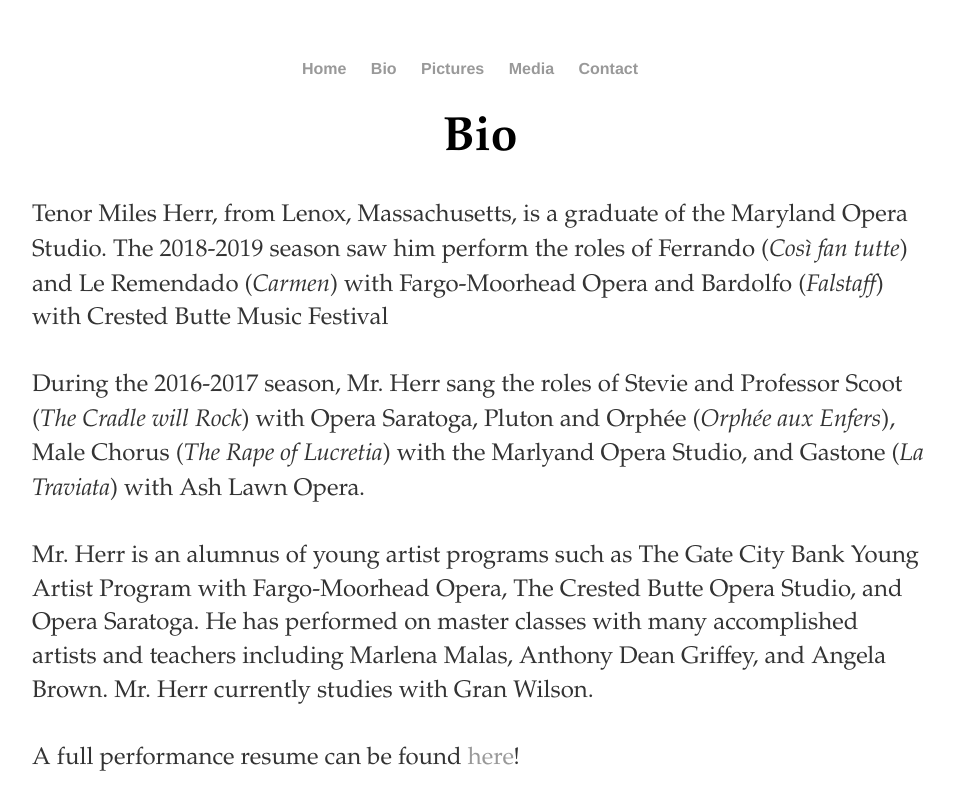
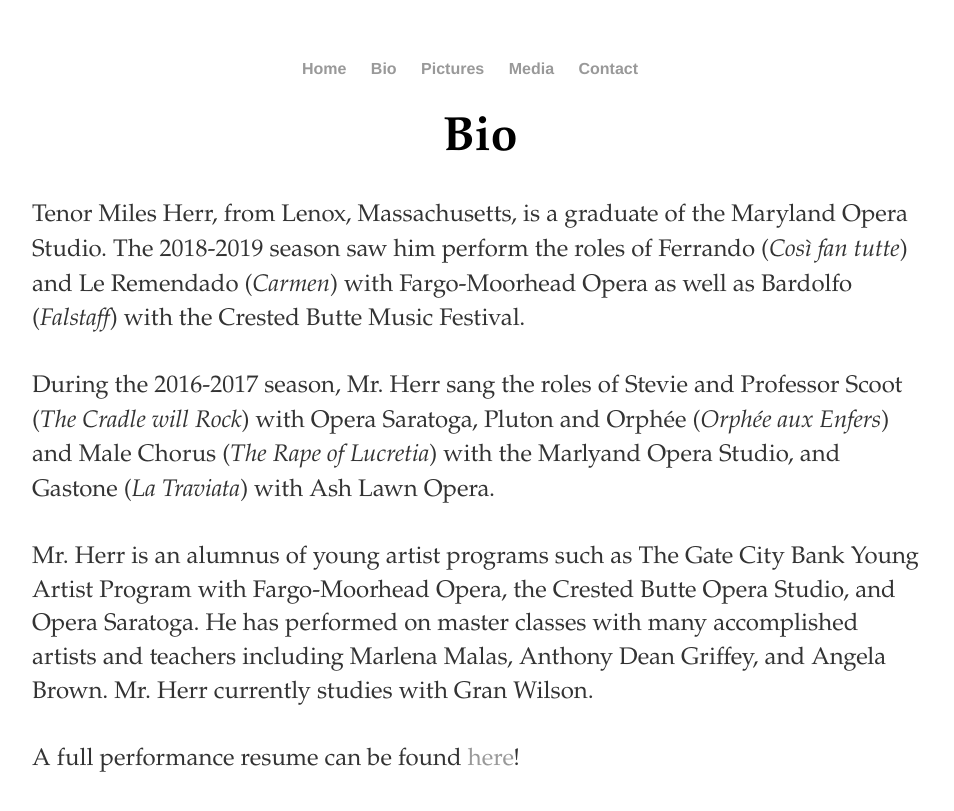
Before and after one commit to leemlb06pmi/leemlb06pmi.github.io, a Jekyll site: the page built from bio/index.html, in a window 1280 px wide. Shown: the top 811 px of the page, without its empty margins (160-1114 px from the left). Built offline with Jekyll 4.4.1, drawn with Linux system fonts in a browser that asks for light colours.

Commit message:
Update index.html

```diff
--- a/bio/index.html
+++ b/bio/index.html
@@ -6,16 +6,16 @@ title: Bio
 <h1>{{ page.title }}</h1>
 <p style="text-align:left;">Tenor Miles Herr, from Lenox, Massachusetts, is a graduate of the Maryland Opera Studio.
 The 2018-2019 season saw him perform the roles of Ferrando (<em>Così fan tutte</em>) and Le Remendado (<em>Carmen</em>) with
-Fargo-Moorhead Opera and Bardolfo (<em>Falstaff</em>) with Crested Butte Music Festival
+Fargo-Moorhead Opera as well as Bardolfo (<em>Falstaff</em>) with the Crested Butte Music Festival.
 <br>
 <br>
 During the 2016-2017 season, Mr. Herr sang the roles of Stevie and Professor Scoot (<em>The Cradle will Rock</em>) with Opera Saratoga,
-Pluton and Orphée (<em>Orphée aux Enfers</em>), Male Chorus (<em>The Rape of Lucretia</em>) with the Marlyand Opera Studio,
+Pluton and Orphée (<em>Orphée aux Enfers</em>) and Male Chorus (<em>The Rape of Lucretia</em>) with the Marlyand Opera Studio,
 and Gastone (<em>La Traviata</em>) with Ash Lawn Opera.
 <br>
 <br>
 Mr. Herr is an alumnus of young artist programs such as The Gate City Bank Young Artist Program with Fargo-Moorhead Opera,
-The Crested Butte Opera Studio, and Opera Saratoga.  He has performed on master classes with many accomplished artists and
+the Crested Butte Opera Studio, and Opera Saratoga.  He has performed on master classes with many accomplished artists and
 teachers including Marlena Malas, Anthony Dean Griffey, and Angela Brown. Mr. Herr currently studies with Gran Wilson.
 <br>
 <br>
```
